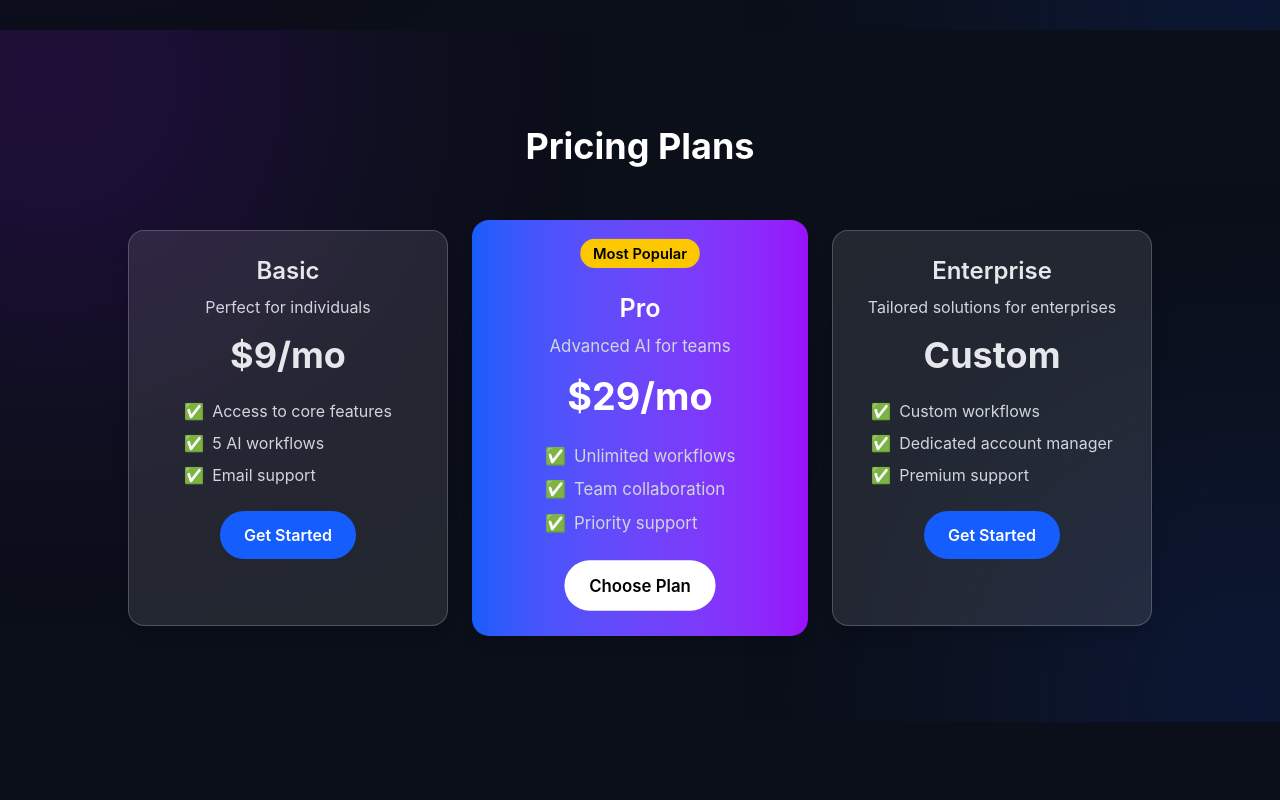
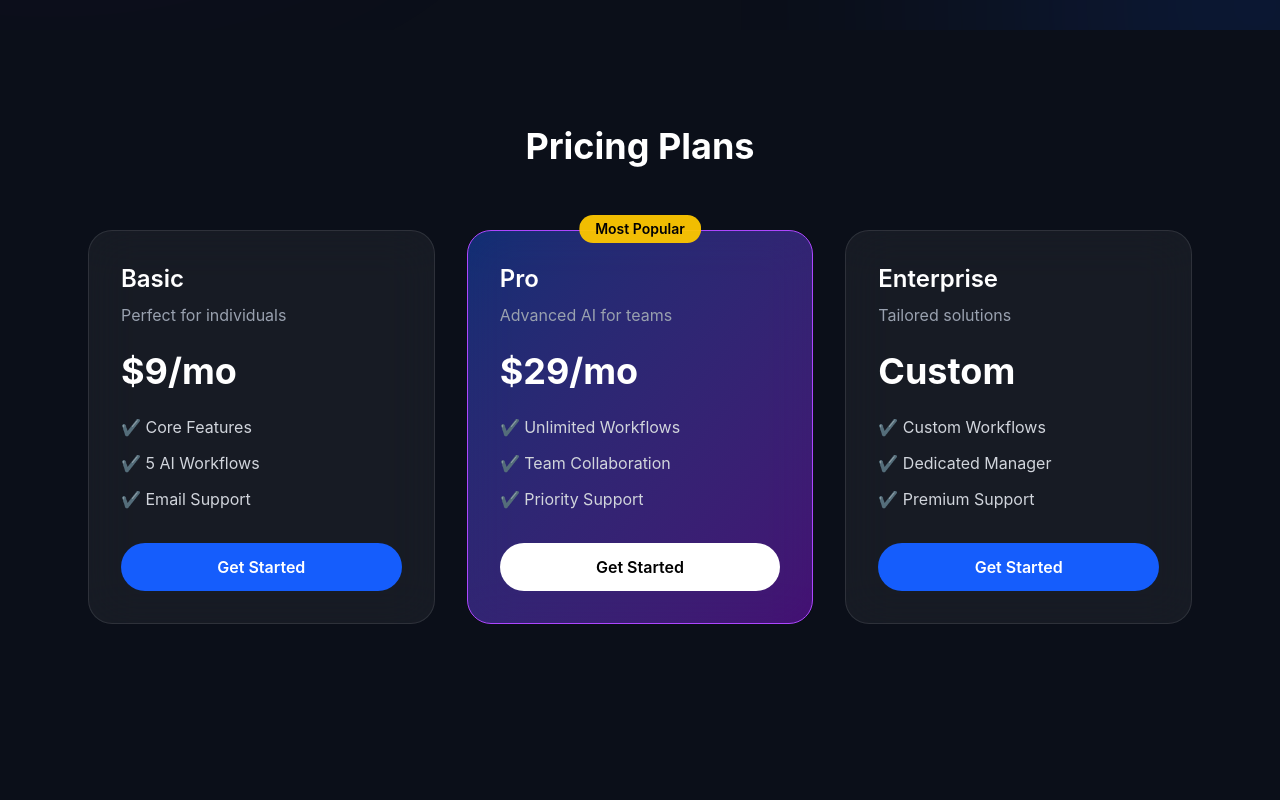
Before and after one commit to itx-me-zaynabb/FlowPilot-Ai, a React (Vite) app: page / in a window 1280 px wide. Shown: the part 1300-2100 px from the top of the page. Built offline with nearby package versions, Linux system fonts and the light colour scheme.

Commit message:
change effect

```diff
--- a/src/sections/Pricing.jsx
+++ b/src/sections/Pricing.jsx
@@ -1,4 +1,3 @@
-/* eslint-disable no-unused-vars */
 import { motion } from "framer-motion";
 
 const plans = [
@@ -6,25 +5,21 @@ const plans = [
     name: "Basic",
     price: "$9/mo",
     description: "Perfect for individuals",
-    features: ["Access to core features", "5 AI workflows", "Email support"],
+    features: ["Core Features", "5 AI Workflows", "Email Support"],
     isPopular: false,
   },
   {
     name: "Pro",
     price: "$29/mo",
     description: "Advanced AI for teams",
-    features: ["Unlimited workflows", "Team collaboration", "Priority support"],
+    features: ["Unlimited Workflows", "Team Collaboration", "Priority Support"],
     isPopular: true,
   },
   {
     name: "Enterprise",
     price: "Custom",
-    description: "Tailored solutions for enterprises",
-    features: [
-      "Custom workflows",
-      "Dedicated account manager",
-      "Premium support",
-    ],
+    description: "Tailored solutions",
+    features: ["Custom Workflows", "Dedicated Manager", "Premium Support"],
     isPopular: false,
   },
 ];
@@ -32,96 +27,50 @@ const plans = [
 export default function Pricing() {
   return (
     <section className="relative py-24 bg-[#0B0F19] text-white overflow-hidden">
-      {/* Gradient floating glows */}
-      <div className="absolute w-[400px] h-[400px] bg-purple-600/30 blur-[150px] rounded-full top-[-150px] left-[-150px] animate-pulse-slow" />
-      <div className="absolute w-[350px] h-[350px] bg-blue-600/30 blur-[150px] rounded-full bottom-[-150px] right-[-150px] animate-pulse-slow" />
+      <h2 className="text-4xl font-bold text-center mb-16">Pricing Plans</h2>
 
-      <h2 className="text-4xl font-bold text-center mb-16 relative z-10">
-        Pricing Plans
-      </h2>
-
-      <div className="flex flex-wrap justify-center gap-8 relative z-10">
-        {plans.map((plan, index) => (
+      <div className="grid md:grid-cols-3 gap-8 px-6 max-w-6xl mx-auto">
+        {plans.map((plan, i) => (
           <motion.div
-            key={index}
-            initial={{ opacity: 0, y: 60, rotate: -2 }}
-            whileInView={{ opacity: 1, y: 0, rotate: 0 }}
+            key={i}
+            initial={{ opacity: 0, y: 60 }}
+            whileInView={{ opacity: 1, y: 0 }}
+            whileHover={{ scale: 1.05 }}
+            transition={{ type: "spring", stiffness: 120, delay: i * 0.2 }}
             viewport={{ once: true }}
-            transition={{
-              duration: 0.8,
-              delay: index * 0.3,
-              type: "spring",
-              stiffness: 120,
-            }}
-            className={`w-80 p-6 rounded-2xl shadow-lg flex flex-col items-center text-center
+            className={`relative p-8 rounded-3xl backdrop-blur-xl border
               ${
                 plan.isPopular
-                  ? "bg-gradient-to-r from-blue-600 to-purple-600 text-white border-none scale-105"
-                  : "bg-white/10 border border-white/20 text-gray-200 hover:scale-105 hover:rotate-1 transition-transform duration-500"
+                  ? "bg-gradient-to-br from-blue-600/40 to-purple-600/40 border-purple-500"
+                  : "bg-white/5 border-white/10"
               }`}
           >
             {plan.isPopular && (
-              <span className="bg-yellow-400 text-black text-sm px-3 py-1 rounded-full mb-4 font-semibold animate-bounce">
+              <div className="absolute -top-4 left-1/2 -translate-x-1/2 bg-yellow-400 text-black text-sm px-4 py-1 rounded-full font-semibold animate-pulse">
                 Most Popular
-              </span>
+              </div>
             )}
 
-            <motion.h3
-              className="text-2xl font-semibold mb-2"
-              whileHover={{ scale: 1.05 }}
-            >
-              {plan.name}
-            </motion.h3>
+            <h3 className="text-2xl font-semibold mb-2">{plan.name}</h3>
+            <p className="text-gray-400 mb-6">{plan.description}</p>
+            <p className="text-4xl font-bold mb-6">{plan.price}</p>
 
-            <motion.p
-              className="text-gray-300 mb-4"
-              initial={{ opacity: 0 }}
-              whileInView={{ opacity: 1 }}
-              transition={{ delay: 0.2, duration: 0.8 }}
-            >
-              {plan.description}
-            </motion.p>
-
-            <motion.span
-              className="text-4xl font-bold mb-6"
-              animate={{ y: [0, -5, 0] }}
-              transition={{
-                repeat: Infinity,
-                duration: 2,
-                ease: "easeInOut",
-                delay: index * 0.2,
-              }}
-            >
-              {plan.price}
-            </motion.span>
-
-            <ul className="mb-6 space-y-2 text-gray-300">
-              {plan.features.map((feature, i) => (
-                <motion.li
-                  key={i}
-                  className="flex items-center gap-2"
-                  initial={{ opacity: 0, x: -20 }}
-                  whileInView={{ opacity: 1, x: 0 }}
-                  transition={{ delay: 0.3 + i * 0.1, duration: 0.5 }}
-                >
-                  <span>✅</span>
-                  {feature}
-                </motion.li>
+            <ul className="space-y-3 mb-8 text-gray-300">
+              {plan.features.map((feature, idx) => (
+                <li key={idx}>✔ {feature}</li>
               ))}
             </ul>
 
-            <motion.button
-              className={`px-6 py-3 rounded-full font-semibold transition
-                ${
-                  plan.isPopular
-                    ? "bg-white text-black hover:bg-gray-100"
-                    : "bg-blue-600 hover:bg-blue-700 text-white"
-                }`}
-              whileHover={{ scale: 1.05 }}
-              whileTap={{ scale: 0.95 }}
+            <button
+              className={`w-full py-3 rounded-full font-semibold transition-all
+              ${
+                plan.isPopular
+                  ? "bg-white text-black hover:scale-105"
+                  : "bg-blue-600 hover:bg-blue-700"
+              }`}
             >
-              {plan.isPopular ? "Choose Plan" : "Get Started"}
-            </motion.button>
+              Get Started
+            </button>
           </motion.div>
         ))}
       </div>
```
